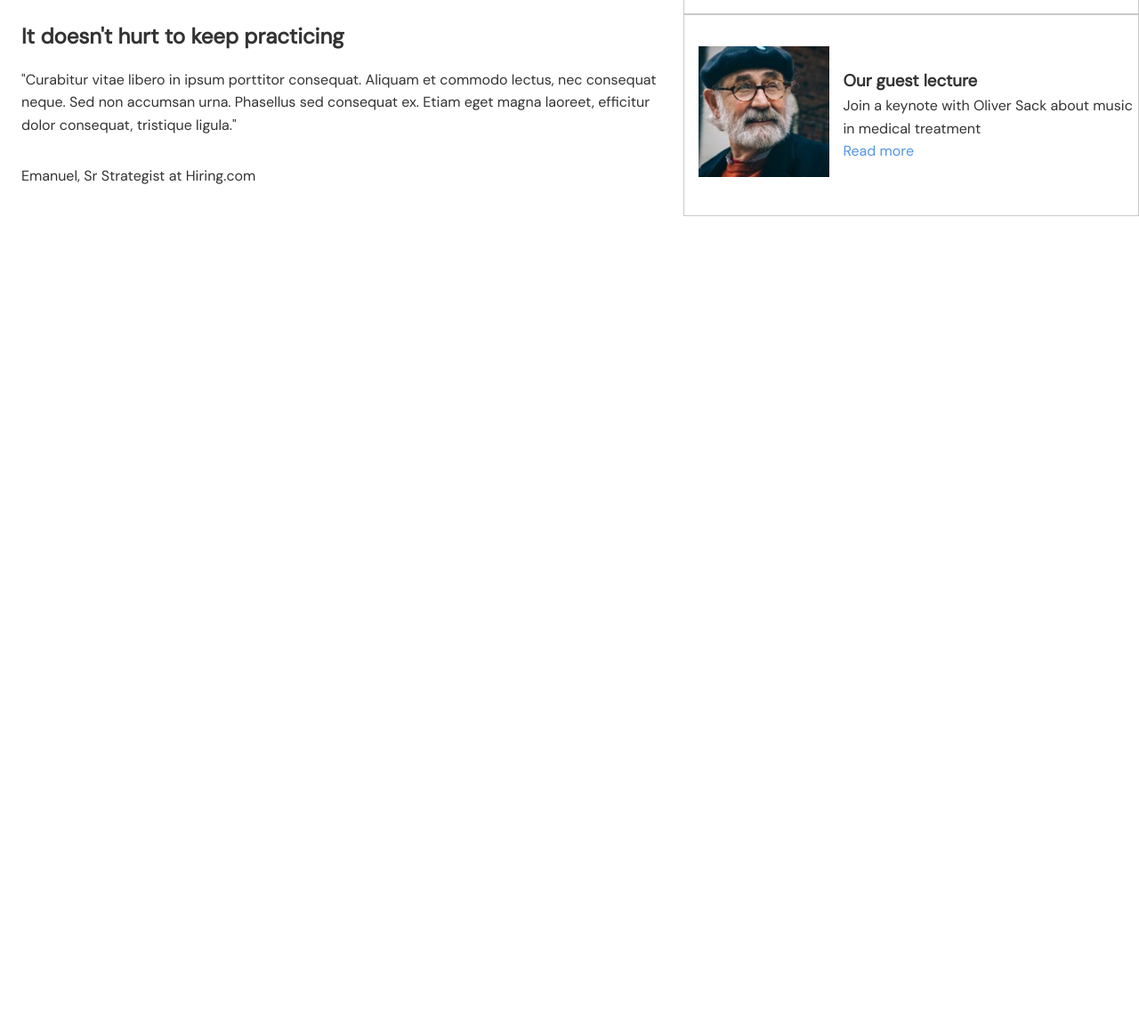
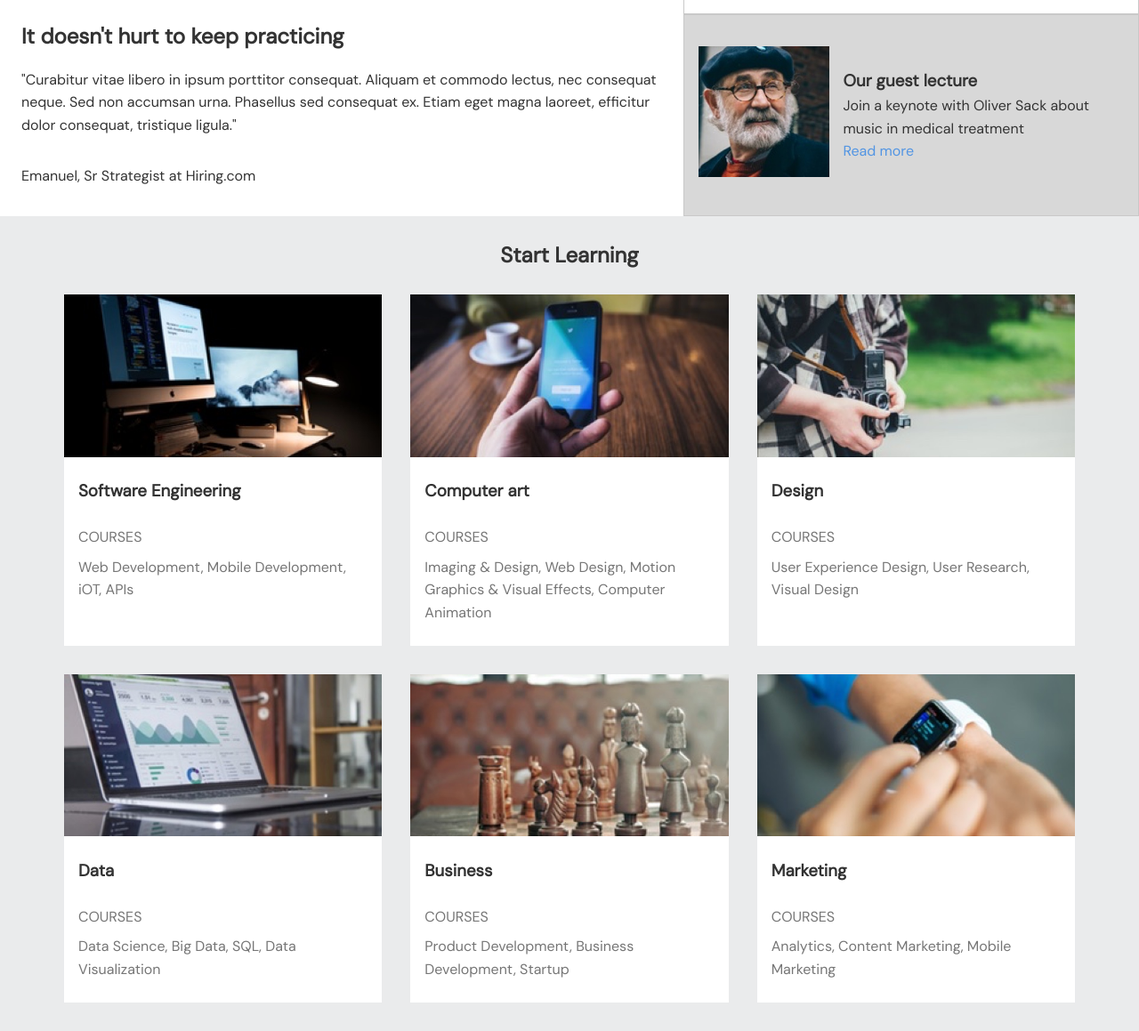
Before and after one commit to gioosena/ColmarAcademy, a plain HTML site: page index.html in a window 1280 px wide. Shown: the part 1106-2265 px from the top of the page at 89% size. Before the commit the page ends 1349 px from the top, so only its background shows below. Drawn offline with Linux system fonts and the light colour scheme.

Commit message:
Finished Courses section with styles

```diff
--- a/index.html
+++ b/index.html
@@ -76,7 +76,7 @@
                         <a href="#">Read more</a>
                     </div>
                 </div>
-                <div class="articles flex">
+                <div class="articles grey-bg flex">
                     <div class="news-extra-img">
                         <img src="resources/images/information-guest-lecture.jpg" alt="">
                     </div>
@@ -89,5 +89,64 @@
             </div>
         </div>
     </section>
+
+    <!-- Learning Section -->
+    <section>
+        <div class="container learning">
+            <div class="start-learning">
+                <h1>Start Learning</h1>
+            </div>
+            <div class="grid courses">
+               <div class="course">
+                <img src="resources/images/course-software.jpg" alt="">
+                <div class="course-info">
+                    <h3>Software Engineering</h3>
+                    <p class=grey-txt>COURSES</p>
+                    <p class=grey-txt>Web Development, Mobile Development, iOT, APIs</p>
+                </div>
+               </div>
+               <div class="course">
+                <img src="resources/images/course-computer-art.jpg" alt="">
+                <div class="course-info">
+                    <h3>Computer art</h3>
+                    <p class=grey-txt>COURSES</p>
+                    <p class=grey-txt>Imaging & Design, Web Design, Motion Graphics & Visual Effects, Computer Animation</p>
+                </div>
+               </div>
+               <div class="course">
+                <img src="resources/images/course-design.jpg" alt="">
+                <div class="course-info">
+                    <h3>Design</h3>
+                    <p class=grey-txt>COURSES</p>
+                    <p class=grey-txt>User Experience Design, User Research, Visual Design</p>
+                </div>
+                </div>
+               <div class="course">
+                <img src="resources/images/course-data.jpg" alt="">
+                <div class="course-info">
+                    <h3>Data</h3>
+                    <p class=grey-txt>COURSES</p>
+                    <p class=grey-txt>Data Science, Big Data, SQL, Data Visualization</p>
+                </div>
+               </div>
+               <div class="course">
+                <img src="resources/images/course-business.jpg" alt="">
+                <div class="course-info">
+                    <h3>Business</h3>
+                    <p class=grey-txt>COURSES</p>
+                    <p class=grey-txt>Product Development, Business Development, Startup</p>
+                </div>
+               </div>
+               <div class="course">
+                <img src="resources/images/course-marketing.jpg" alt="">
+                <div class="course-info">
+                    <h3>Marketing</h3>
+                    <p class=grey-txt>COURSES</p>
+                    <p class=grey-txt>Analytics, Content Marketing, Mobile Marketing</p>
+                </div>
+                </div>
+            </div>
+        </div>
+    </section>
 </body>
 </html>
--- a/resources/style.css
+++ b/resources/style.css
@@ -129,8 +129,51 @@ container{
 
 .news-extra-info{
     width: 65%;
+    padding-right: 0.5rem;
 }
 
 .news-extra-info a{
     color: #5295E3
 }
+
+.grey-bg{
+    background-color: #D8D8D8;
+}
+
+/* Learning Section */
+.learning{
+    background-color: #EAEBEC;
+    overflow: auto;
+}
+
+.learning .start-learning{
+    padding: 2rem 0;
+    text-align: center;
+}
+
+.learning .grid{
+    margin: 0 4.5rem 2rem;
+    grid-template-columns: repeat(3, 1fr);
+    gap: 2rem;
+}
+
+.courses .course{
+    background-color: white;
+}
+
+.course-info{
+    padding: 1rem 1rem 1.5rem;
+}
+
+.course-info h3{
+    padding-bottom: 1rem;
+}
+
+.course-info p:nth-of-type(1)
+{
+    padding: 0.5rem 0;
+}
+
+.grey-txt{
+    color: #767676;
+}
```
